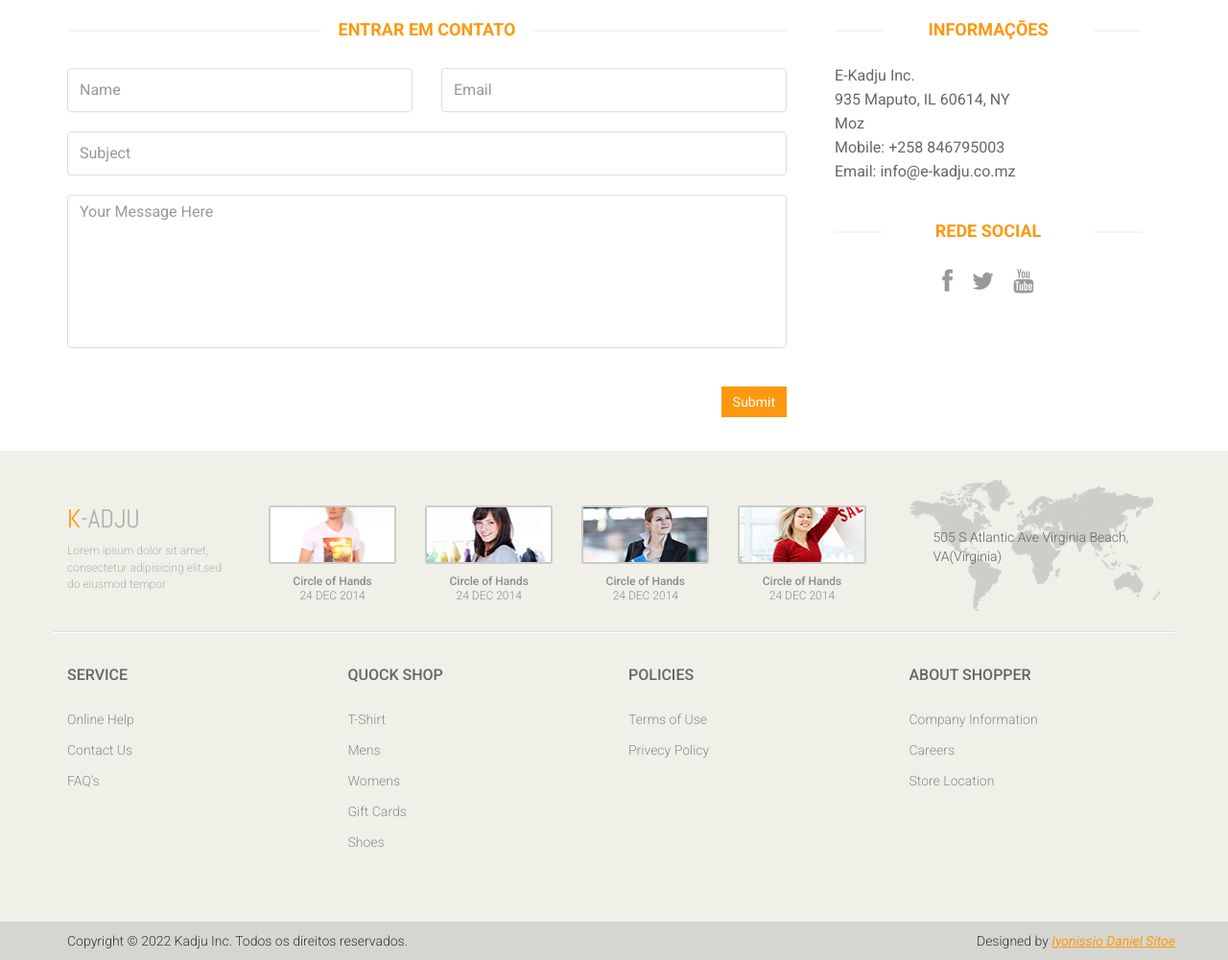
After one commit to Iyonissio/E-Kadju-App, a Django app: page /contact_us in a window 1280 px wide. The commit adds this page. Shown: the part 716-1717 px from the top of the page at 96% size. Run offline with Django 3.2, Linux system fonts and the light colour scheme.

Commit message:
add contact page frontennd

```diff
--- a/E_shop/urls.py
+++ b/E_shop/urls.py
@@ -26,4 +26,7 @@ urlpatterns = [
     path('cart/item_decrement/<int:id>/',views.item_decrement, name='item_decrement'),
     path('cart/cart_clear/', views.cart_clear, name='cart_clear'),
     path('cart/cart-detail/',views.cart_detail,name='cart_detail'),
+
+    #Pagina de Contacto
+    path('contact_us', views.Contact_Page, name='contact_page'),
 ] + static(settings.MEDIA_URL, document_root = settings.MEDIA_ROOT)
--- a/E_shop/views.py
+++ b/E_shop/views.py
@@ -46,7 +46,7 @@ def signup(request):
     return render(request, 'registration/signup.html', context)
 
 
-@login_required(login_url="/users/login")
+@login_required(login_url="/accounts/login/")
 def cart_add(request, id):
     cart = Cart(request)
     product = Producto.objects.get(id=id)
@@ -54,7 +54,7 @@ def cart_add(request, id):
     return redirect("index")
 
 
-@login_required(login_url="/users/login")
+@login_required(login_url="/accounts/login/")
 def item_clear(request, id):
     cart = Cart(request)
     product = Producto.objects.get(id=id)
@@ -62,7 +62,7 @@ def item_clear(request, id):
     return redirect("cart_detail")
 
 
-@login_required(login_url="/users/login")
+@login_required(login_url="/accounts/login/")
 def item_increment(request, id):
     cart = Cart(request)
     product = Producto.objects.get(id=id)
@@ -70,7 +70,7 @@ def item_increment(request, id):
     return redirect("cart_detail")
 
 
-@login_required(login_url="/users/login")
+@login_required(login_url="/accounts/login/")
 def item_decrement(request, id):
     cart = Cart(request)
     product = Producto.objects.get(id=id)
@@ -78,13 +78,18 @@ def item_decrement(request, id):
     return redirect("cart_detail")
 
 
-@login_required(login_url="/users/login")
+@login_required(login_url="/accounts/login/")
 def cart_clear(request):
     cart = Cart(request)
     cart.clear()
     return redirect("cart_detail")
 
 
-@login_required(login_url="/users/login")
+@login_required(login_url="/accounts/login/")
 def cart_detail(request):
     return render(request, 'cart/cart_detail.html')
+
+
+#view contacte-nos
+def Contact_Page(request):
+    return render (request, 'contact.html')
--- /dev/null
+++ b/templates/contact.html
@@ -0,0 +1,69 @@
+{% extends 'master.html' %}
+{% block body %}
+<div id="contact-page" class="container">
+    <div class="bg">
+        <div class="row">
+            <div class="col-sm-12">
+                <h2 class="title text-center">Contacte <strong>Nos</strong></h2>
+                <div id="gmap" class="contact-map">
+                    <iframe src="https://www.google.com/maps/embed?pb=!1m18!1m12!1m3!1d3586.9151842059195!2d32.578321314523826!3d-25.970821860831915!2m3!1f0!2f0!3f0!3m2!1i1024!2i768!4f13.1!3m3!1m2!1s0x1ee69b07c3f445a9%3A0x381f49524b353fc8!2sTechnoplus%2C%20Lda!5e0!3m2!1spt-PT!2smz!4v1643891905676!5m2!1spt-PT!2smz" width="100%" height="450" style="border:0;" allowfullscreen="" loading="lazy"></iframe>
+                </div>
+            </div>
+        </div>
+        <br/>
+        <div class="row">
+            <div class="col-sm-8">
+                <div class="contact-form">
+                    <h2 class="title text-center">Entrar em contato</h2>
+                    <div class="status alert alert-success" style="display: none"></div>
+                    <form id="main-contact-form" class="contact-form row" name="contact-form" method="post">
+                        <div class="form-group col-md-6">
+                            <input type="text" name="name" class="form-control" required="required" placeholder="Name">
+                        </div>
+                        <div class="form-group col-md-6">
+                            <input type="email" name="email" class="form-control" required="required" placeholder="Email">
+                        </div>
+                        <div class="form-group col-md-12">
+                            <input type="text" name="subject" class="form-control" required="required" placeholder="Subject">
+                        </div>
+                        <div class="form-group col-md-12">
+                            <textarea name="message" id="message" required="required" class="form-control" rows="8" placeholder="Your Message Here"></textarea>
+                        </div>
+                        <div class="form-group col-md-12">
+                            <input type="submit" name="submit" class="btn btn-primary pull-right" value="Submit">
+                        </div>
+                    </form>
+                </div>
+            </div>
+            <div class="col-sm-4">
+                <div class="contact-info">
+                    <h2 class="title text-center">Informações</h2>
+                    <address>
+                        <p>E-Kadju Inc.</p>
+                        <p>935 Maputo, IL 60614, NY</p>
+                        <p>Moz</p>
+                        <p>Mobile: +258 846795003</p>
+                        <p>Email: info@e-kadju.co.mz</p>
+                    </address>
+                    <div class="social-networks">
+                        <h2 class="title text-center">Rede social</h2>
+                        <ul>
+                            <li>
+                                <a href="#"><i class="fa fa-facebook"></i></a>
+                            </li>
+                            <li>
+                                <a href="#"><i class="fa fa-twitter"></i></a>
+                            </li>
+                            <li>
+                                <a href="#"><i class="fa fa-youtube"></i></a>
+                            </li>
+                        </ul>
+                    </div>
+                </div>
+            </div>
+        </div>
+    </div>
+</div><!--/#contact-page-->
+
+
+{% endblock %}
--- a/templates/master.html
+++ b/templates/master.html
@@ -62,10 +62,10 @@
 					<div class="col-sm-8">
 						<div class="shop-menu pull-right">
 							<ul class="nav navbar-nav">
-								<li><a href="#"><i class="fa fa-user"></i> Account</a></li>
-								<li><a href="#"><i class="fa fa-star"></i> Wishlist</a></li>
+								<li><a href="#"><i class="fa fa-user"></i> Conta</a></li>
+								<li><a href="#"><i class="fa fa-star"></i> Lista de Desejos</a></li>
 								<li><a href="checkout.html"><i class="fa fa-crosshairs"></i> Checkout</a></li>
-								<li><a href="cart/cart-detail/"><i class="fa fa-shopping-cart"></i> Cart <span class="badge badge-secondary">{{request.session.cart|length}}</span></a></li>
+								<li><a href="cart/cart-detail/"><i class="fa fa-shopping-cart"></i> Carrinho <span class="badge badge-secondary">{{request.session.cart|length}}</span></a></li>
 								{% if user.is_authenticated %}
 								<li><a href="{% url 'logout' %}"><i class="fa fa-lock"></i> Sair </a></li>
 								{% else %}
```
Also changed, not shown: db.sqlite3, 1 other file.
